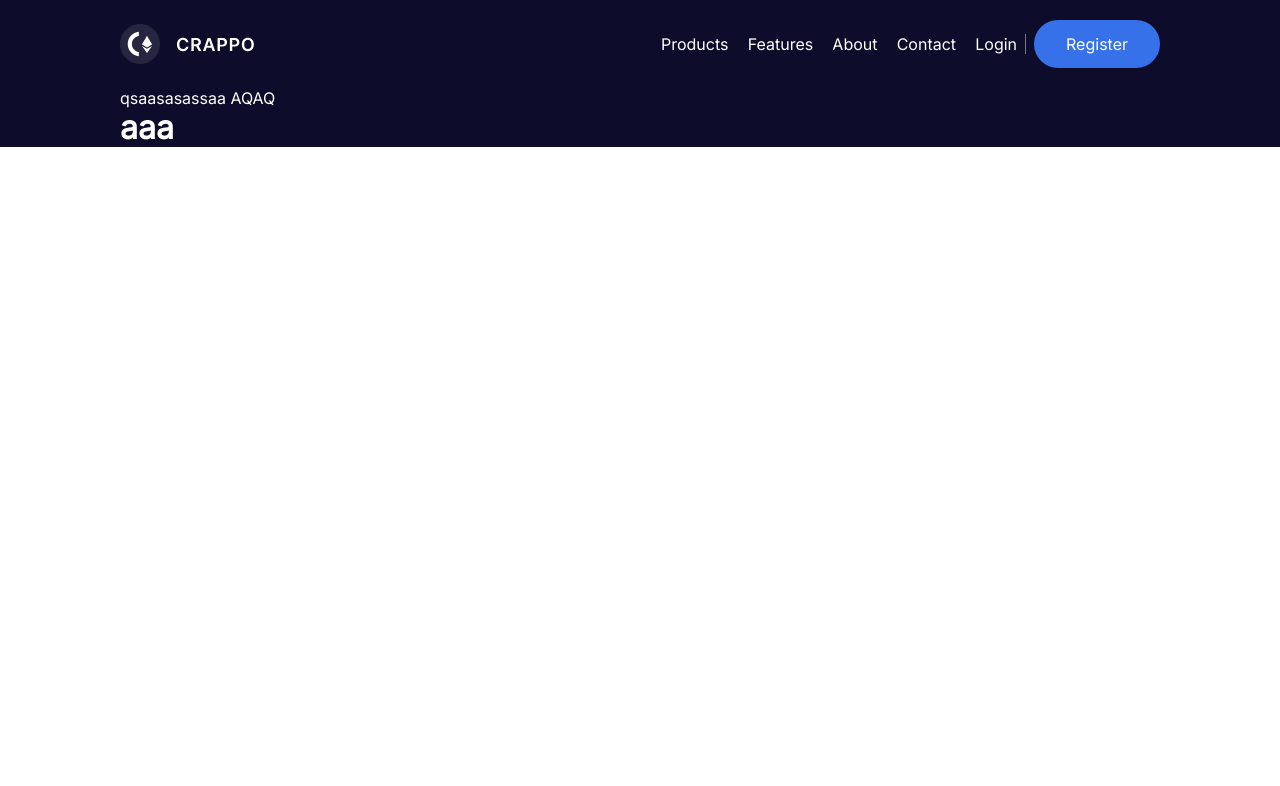
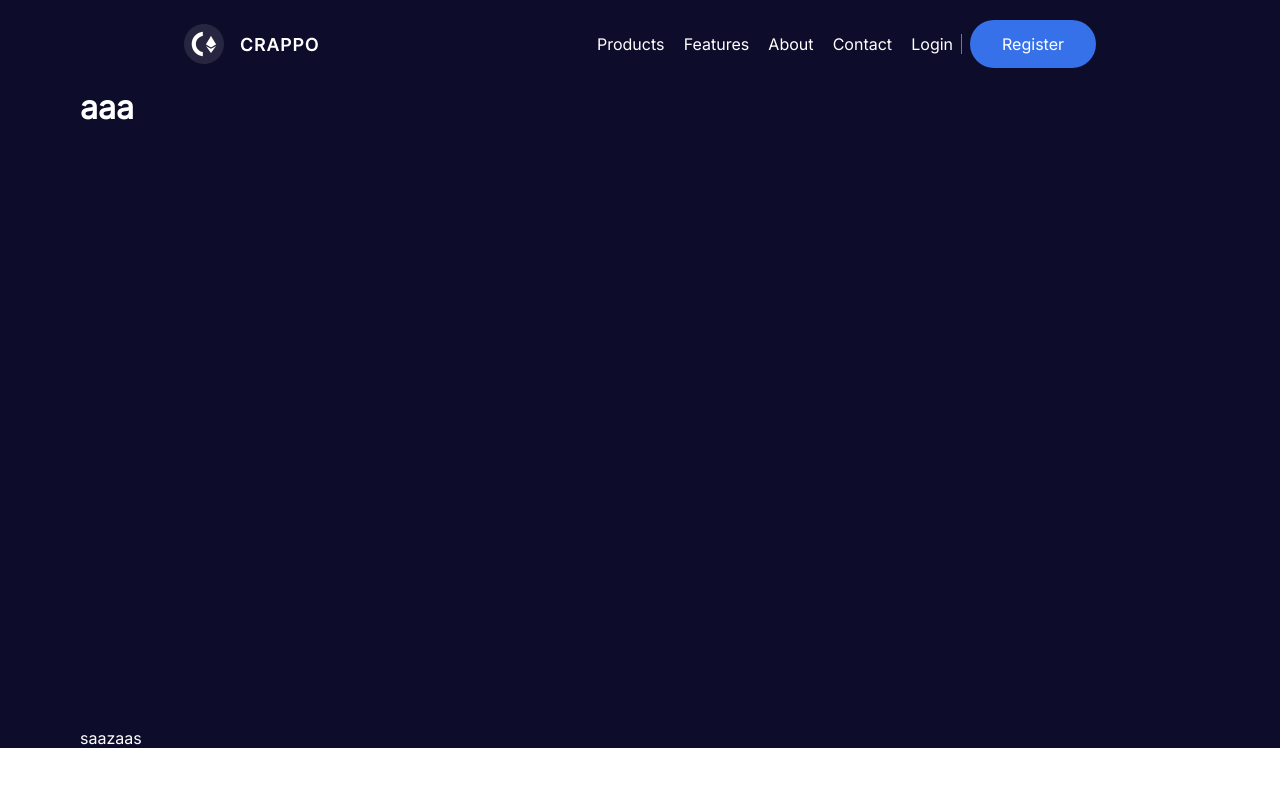
Before and after one commit to piotrszubert/nextjs-dev-portfolio, a SvelteKit app: page / in a window 1280 px wide. Shown: the top 786 px of the page. Built offline with nearby package versions, Linux system fonts and the light colour scheme.

Commit message:
moved styles, removed theme dir

```diff
--- a/src/app.css
+++ b/src/app.css
@@ -0,0 +1,43 @@
+:root {
+    /* COLORS */
+    --white: #fff;
+    --gray: #E0E0E0;
+    --button-bg-color: #3671E9;
+    --dark-bg: #0D0D2B;
+    --light-bg: #2B076E;
+    /* PADDINGS */
+    --button-padding-x: 0 20px;
+    --button-padding-y: 10px 0;
+    /* TYPOGRAPHY */
+    --line-height: 28px;
+
+    --container-max-width: 72rem;
+}
+
+* {
+    padding: 0;
+    margin: 0;
+    box-sizing: border-box;
+}
+
+body {
+    font-family: var(--font-family);
+    min-height: 100vh;
+    color: var(--white);
+}
+
+.dark-bg {
+    background-color: var(--dark-bg);
+}
+
+.btn {
+    background-color: var(--button-bg-color);
+    padding: 14px 32px;
+    border-radius: 32px;
+}
+
+.container {
+    max-width: 72rem;
+    margin: 0 auto;
+    padding: 0 1rem;
+}
--- a/src/lib/Footer.svelte
+++ b/src/lib/Footer.svelte
@@ -0,0 +1,22 @@
+<style>
+    .footer {
+        background-color: var(--dark-bg);
+
+    }
+
+    .footer-links a {
+        text-decoration: none;
+        color: var(--white);
+    }
+
+    .footer-links a:hover {
+        text-decoration: none;
+        color: var(--white);
+        opacity: .777;
+    }
+
+</style>
+
+<div class="container footer">
+    saazaas
+</div>
--- a/src/lib/Theme/Theme.svelte
+++ /dev/null
@@ -1,47 +0,0 @@
-<script>
-    import "@fontsource/inter";
-</script>
-
-<style>
-:global(:root) {
-    --font-family: "Inter";
-    /* COLORS */
-    --white: #fff;
-    --gray: #E0E0E0;
-    --button-bg-color: #3671E9;
-    --dark-bg: #0D0D2B;
-    --light-bg: #2B076E;
-    /* PADDINGS */
-    --button-padding-x: 0 20px;
-    --button-padding-y: 10px 0;
-    /* TYPOGRAPHY */
-    --line-height: 28px;
-}
-
-:global(*) {
-    padding: 0;
-    margin: 0;
-    box-sizing: border-box;
-}
-
-:global(body) {
-    font-family: var(--font-family);
-    min-height: 100vh;
-    color: var(--white);
-}
-
-:global(.container){
-    padding: 0 120px;
-}
-
-:global(.dark-bg) {
-    background-color: var(--dark-bg);
-}
-
-:global(.btn) {
-    background-color: var(--button-bg-color);
-    padding: 14px 32px;
-    border-radius: 32px;
-}
-
-</style>
--- a/src/routes/+layout.svelte
+++ b/src/routes/+layout.svelte
@@ -3,16 +3,22 @@
     import Footer from '../lib/Footer.svelte';
     import Theme from '../lib/Theme/Theme.svelte';
     import Navbar from '../lib/Navbar.svelte';
+    import "@fontsource/inter";
 </script>
+
+<style>:root {
+    --font-family: "Inter";
+}
+</style>
 <Theme/>
 
 <div class="dark-bg">
     <Navbar/>
 
-    <div class="container">
-        qsaasasassaa
-        AQAQ
+    <div class="container" style="min-height: 80vh;">
+
         <slot />
 
     </div>
+    <Footer/>
 </div>
```
